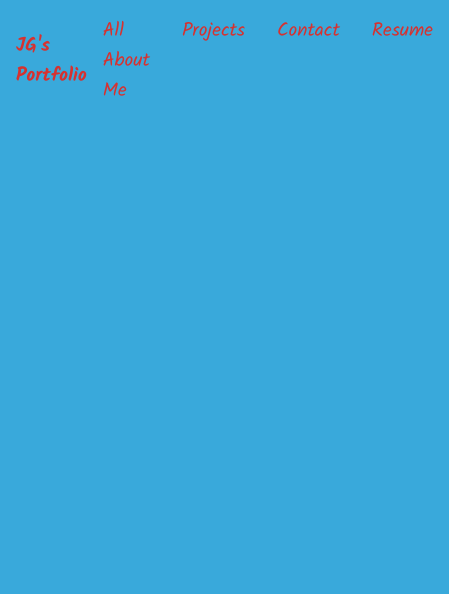
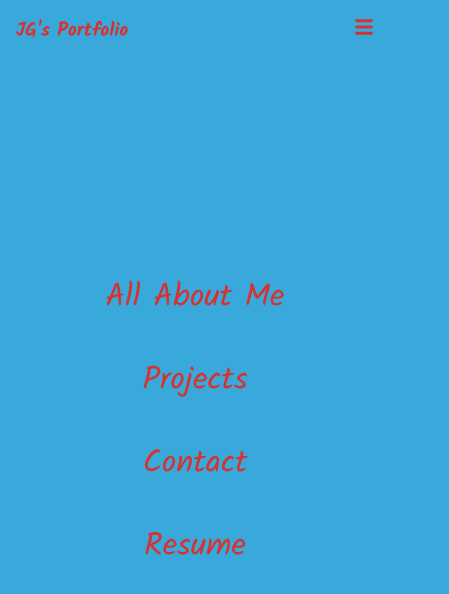
Before and after one commit to Jadyngg19/portfolio-remastered, a React (Create React App) app in the folder portfolio-remastered/: page / in a window 390 px wide. Shown: the top 594 px of the page, 449 px wide, since content can reach past the window. Built offline with nearby package versions, Linux system fonts and the light colour scheme.

Commit message:
Adding in styling for hamburger menu so that the options go away on click

```diff
--- a/portfolio-remastered/src/components/NavBar/NavBar.css
+++ b/portfolio-remastered/src/components/NavBar/NavBar.css
@@ -21,3 +21,36 @@
     font-size: 1.2rem;
     font-weight: 500;
 }
+
+.hamburger-menu{
+    display: none;
+}
+
+@media screen and (max-width: 1040px) {
+    .nav-menu{
+        flex-direction: column;
+        justify-content: center;
+        align-items: center;
+        width: 100%;
+        height: 100vh;
+        background: #39A9DB;
+        position: absolute;
+        top: 0;
+        left: 0;
+        z-index: -3;
+
+    }
+
+    .nav-menu li{
+        padding: 1rem 0;
+    }
+
+    .nav-menu li a{
+        font-size: 2rem;
+    }
+
+    .hamburger-menu{
+        display: initial;
+    }
+
+}
--- a/portfolio-remastered/src/components/NavBar/NavBar.js
+++ b/portfolio-remastered/src/components/NavBar/NavBar.js
@@ -1,8 +1,13 @@
-import "./NavBar.css"
-import React from 'react'
-import {Link} from "react-router-dom"
+import "./NavBar.css";
+import React, { useState } from 'react';
+import {Link} from "react-router-dom";
+import {FaBars, FaTimes} from "react-icons/fa";
 
 const NavBar = () => {
+
+const [click, setClick] = useState(false);
+const handleClick = () => setClick(!click);
+
   return (
     <div className="header">
         <Link to="/">
@@ -22,6 +27,13 @@
                 <Link to="/Resume">Resume</Link>
             </li>
         </ul>
+        <div className="hamburger-menu" onClick={handleClick}>
+            {click ? (
+            <FaTimes size={20} style={{color: "D63230" }}/>
+            ) : (
+            <FaBars size={20} style={{color: "D63230" }}/>
+            )}
+        </div>
     </div>
   )
 }
```
